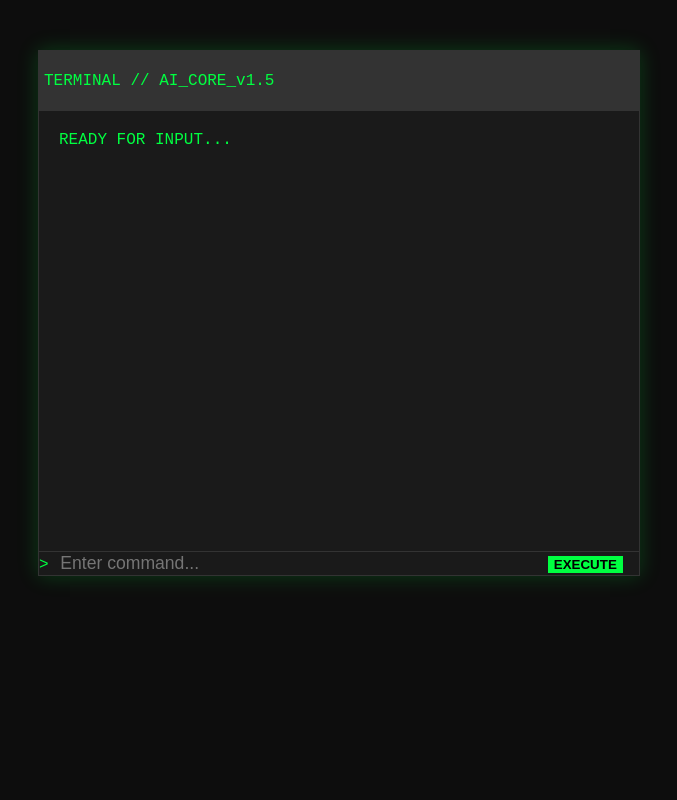
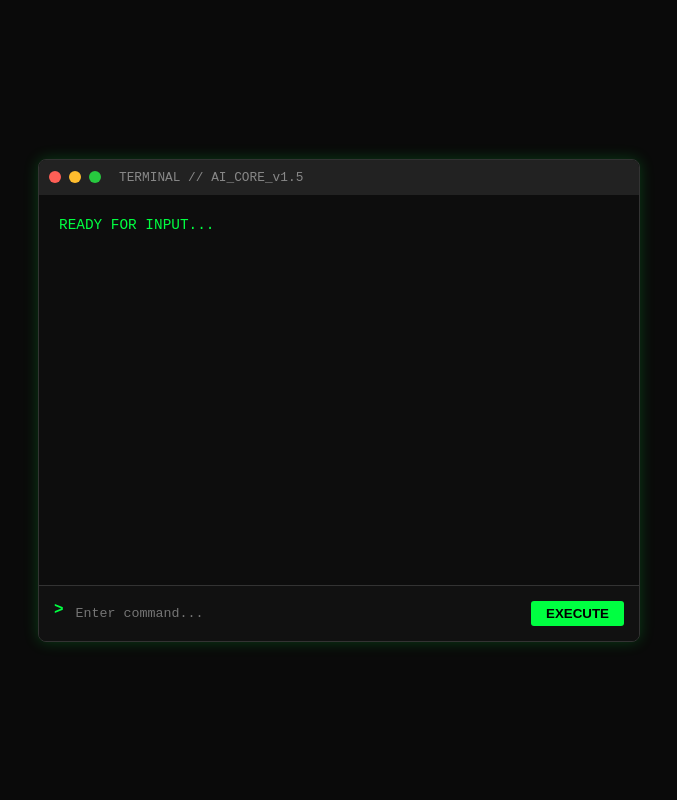
Before and after one commit to rongfeng1203/BSS-Aura-Forum, a Flask app: template templates/GeminiStudyBuddy.html in a window 1280 px wide. Shown: the whole page, without its empty margins (301-978 px from the left). Run offline with Flask 3, Linux system fonts and the light colour scheme; the template is opened without the code that fills it, so the values that code supplies are empty.

Commit message:
file structure

```diff
--- a/Static/CSS/dark.css
+++ b/Static/CSS/dark.css
@@ -1,44 +1,81 @@
+/* The entire background */
 body {
-    background-color: #0d0d0d; /* Deep black */
-    color: #00ff41; /* Classic Matrix Green */
-    font-family: 'Courier New', Courier, monospace;
+    background-color: #0a0a0a;
+    color: #00ff41; /* Neon Matrix Green */
+    font-family: 'Courier New', monospace;
+    display: flex;
+    justify-content: center;
+    align-items: center;
+    height: 100vh;
+    margin: 0;
 }
 
 .dark-web-container {
+    width: 600px;
+    background: #111;
     border: 1px solid #333;
-    background: #1a1a1a;
-    box-shadow: 0 0 20px rgba(0, 255, 65, 0.2);
-    max-width: 600px;
-    margin: 50px auto;
+    box-shadow: 0 0 15px rgba(0, 255, 65, 0.2);
+    border-radius: 8px;
+    overflow: hidden;
 }
 
+/* The top bar of the terminal */
 .terminal-header {
-    background: #333;
-    padding: 5px;
+    background: #222;
+    padding: 10px;
     display: flex;
     align-items: center;
+    gap: 8px;
 }
 
+.dot { height: 12px; width: 12px; border-radius: 50%; display: inline-block; }
+.red { background: #ff5f56; }
+.yellow { background: #ffbd2e; }
+.green { background: #27c93f; }
+
+.terminal-title {
+    margin: 0 0 0 10px;
+    font-size: 0.8rem;
+    color: #888;
+}
+
+/* The message area */
 .chat-display {
-    height: 400px;
+    height: 350px;
+    padding: 20px;
     overflow-y: auto;
-    padding: 20px;
-    border-bottom: 1px solid #333;
+    font-size: 0.9rem;
+    line-height: 1.5;
+    background: #0d0d0d;
 }
+
+/* The input area */
+.input-area {
+    display: flex;
+    padding: 15px;
+    background: #111;
+    border-top: 1px solid #333;
+}
+
+.prompt { color: #00ff41; margin-right: 10px; font-weight: bold; }
 
 #user-input {
     background: transparent;
     border: none;
     color: #00ff41;
+    flex-grow: 1;
     outline: none;
-    width: 80%;
-    font-size: 1.1rem;
+    font-family: inherit;
 }
 
 #send-btn {
     background: #00ff41;
-    color: black;
+    color: #000;
     border: none;
+    padding: 5px 15px;
     font-weight: bold;
     cursor: pointer;
+    border-radius: 3px;
 }
+
+#send-btn:hover { background: #00cc33; }
--- a/app.py
+++ b/app.py
@@ -11,6 +11,7 @@ def study_buddy():
     response = get_ai_response(user_message, "study_buddy")
     return jsonify({"reply": response})
 
+
 # Route for the BSS Starter Guide
 @app.route('/bss-guide', methods=['POST'])
 def bss_guide():
--- a/templates/GeminiStudyBuddy.html
+++ b/templates/GeminiStudyBuddy.html
@@ -1,4 +1,11 @@
-<link rel="stylesheet" href="{{ url_for('static', filename='CSS/dark.css') }}">
+<!DOCTYPE html>
+<html lang="en">
+<head>
+    <meta charset="UTF-8">
+    <meta name="viewport" content="width=device-width, initial-scale=1.0">
+    <link rel="stylesheet" href="{{ url_for('static', filename='CSS/dark.css') }}">
+</head>
+<body>
 
 <div class="dark-web-container">
     <div class="terminal-header">
@@ -17,4 +24,5 @@
         <input type="text" id="user-input" placeholder="Enter command..." autocomplete="off">
         <button id="send-btn">EXECUTE</button>
     </div>
+    <script src="{{ url_for('static', filename='js/chat.js') }}"></script>
 </div>
```
Also changed, not shown: templates/index.html (renamed from index.html).
